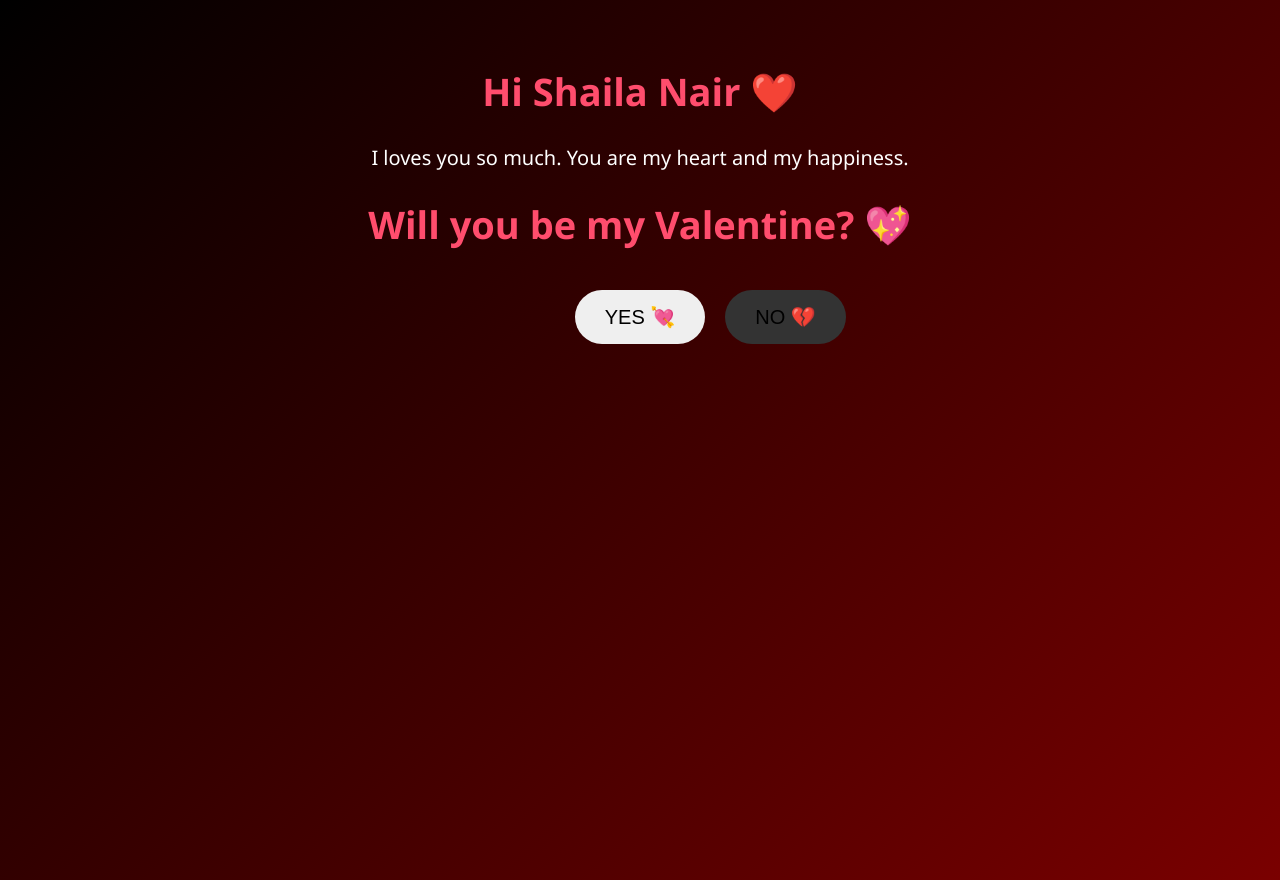
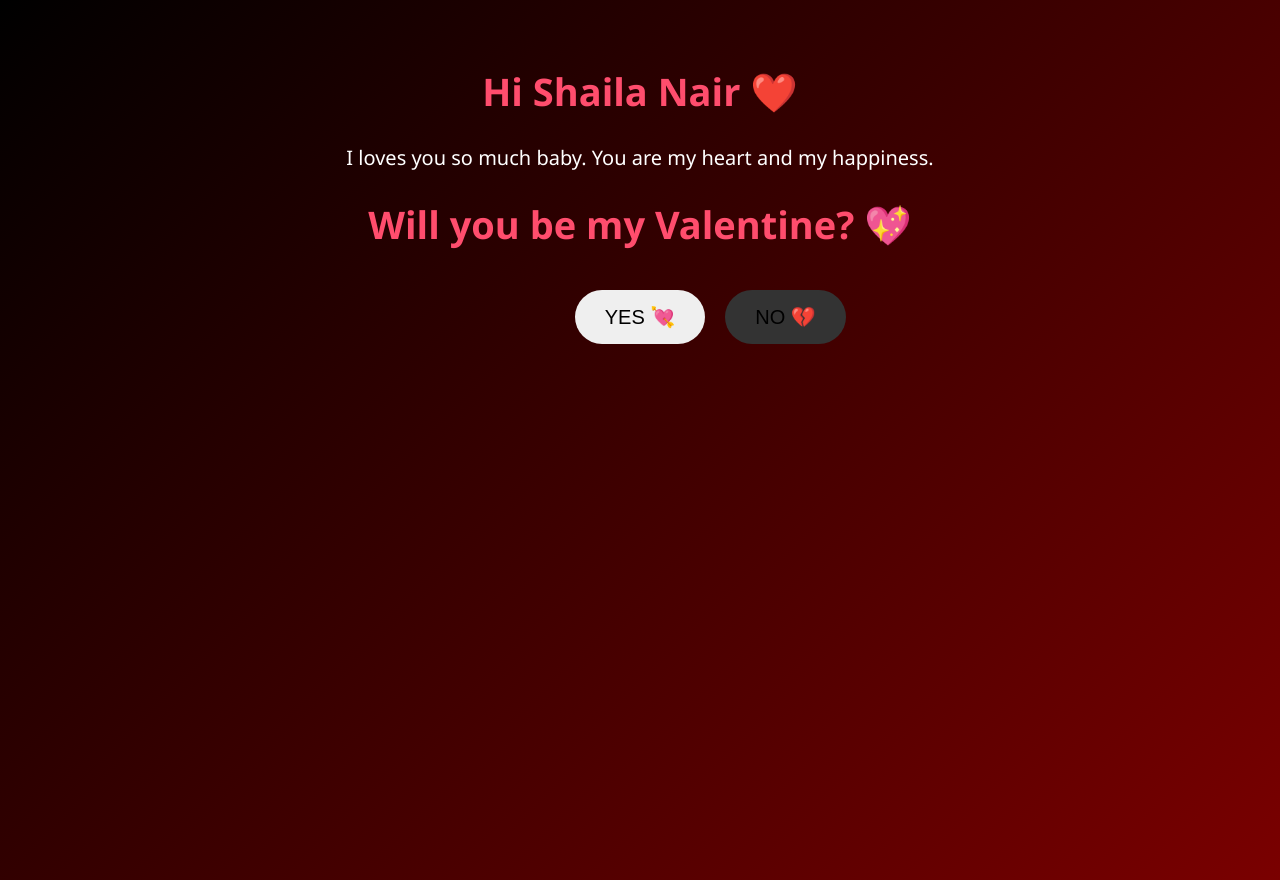
Before and after one commit to neshnaveen295-ops/Valentine, a plain HTML site: page index.html in a window 1280 px wide. Drawn offline with Linux system fonts and the light colour scheme.

Commit message:
Update index.html

```diff
--- a/index.html
+++ b/index.html
@@ -96,7 +96,7 @@ width:200px; height:250px; object-fit:cover; border-radius:10px;
 <!-- PAGE 1: Intro -->
 <div class="section active" id="page1">
 <h1>Hi Shaila Nair ❤️</h1>
-<p>I loves you so much. You are my heart and my happiness.</p>
+<p>I loves you so much baby. You are my heart and my happiness.</p>
 <h1>Will you be my Valentine? 💖</h1>
 <div style="margin-top:30px;position:relative;height:120px;">
 <button onclick="showSection('page2')">YES 💘</button>
```
